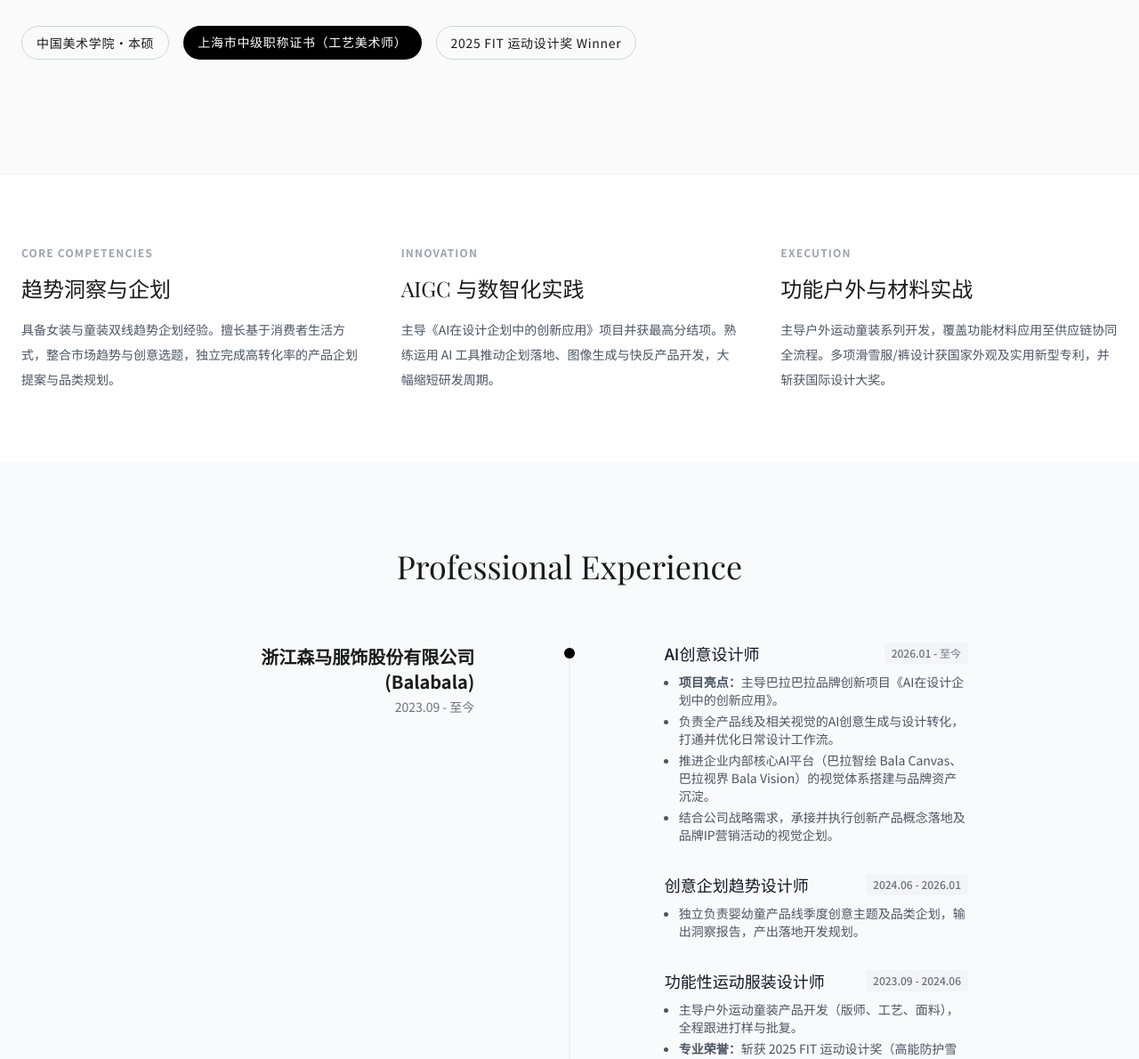
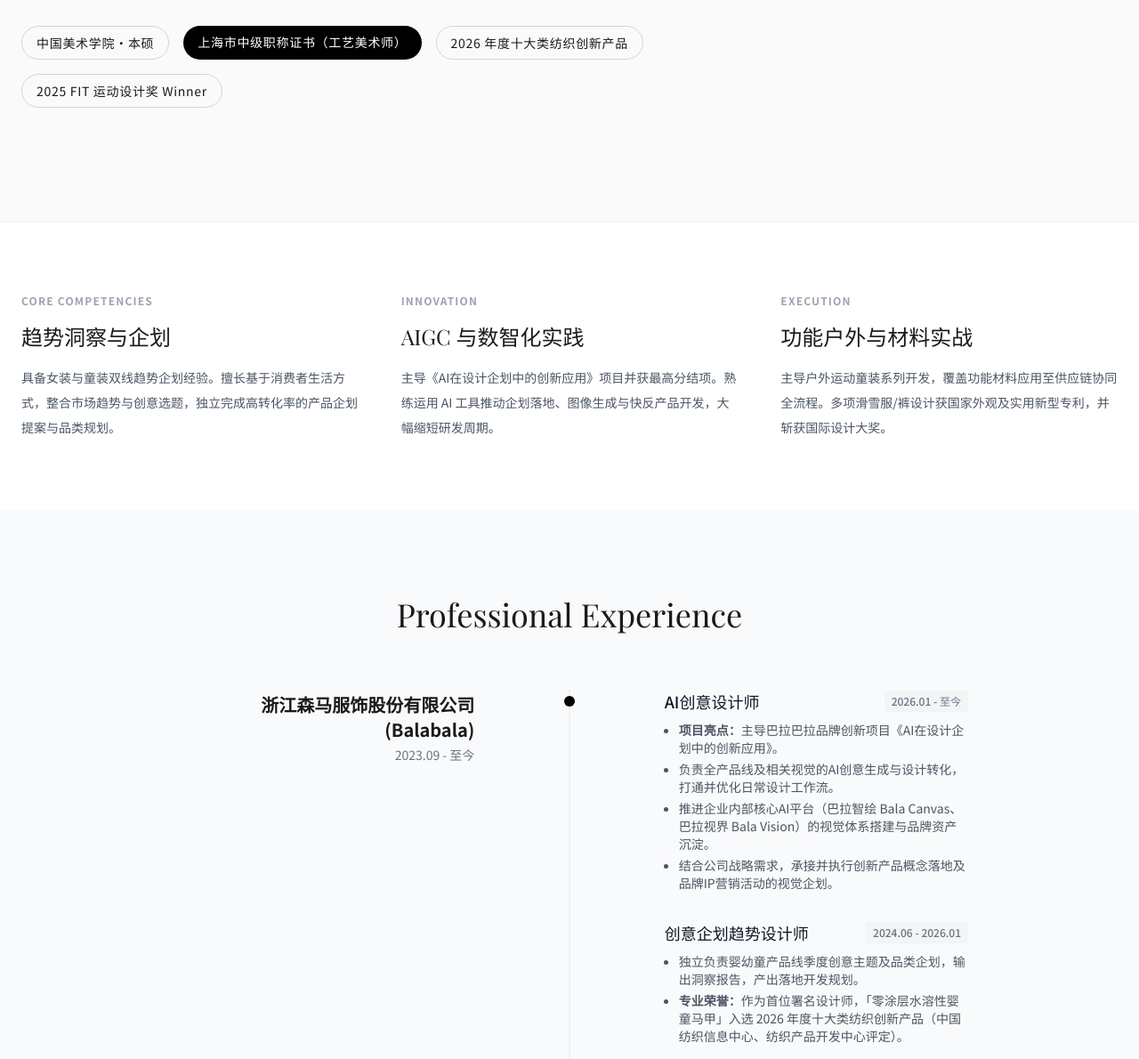
Before and after one commit to nagaminenewquist-source/Profile, a plain HTML site: page index.html in a window 1280 px wide. Shown: the part 407-1597 px from the top of the page at 89% size. Drawn offline with nearby package versions, Linux system fonts and the light colour scheme; a web font is replaced by a local one.

Commit message:
Add 2026 Top Ten Innovative Textile Products award
Co-Authored-By: Claude Opus 5.5 <noreply@anthropic.com>

```diff
--- a/index.html
+++ b/index.html
@@ -156,6 +156,7 @@
             <div class="flex flex-wrap gap-4 text-sm tracking-wider">
                 <span class="px-4 py-2 border border-gray-300 rounded-full">中国美术学院·本硕</span>
                 <span class="px-4 py-2 bg-black text-white rounded-full">上海市中级职称证书（工艺美术师）</span>
+                <span class="px-4 py-2 border border-gray-300 rounded-full">2026 年度十大类纺织创新产品</span>
                 <span class="px-4 py-2 border border-gray-300 rounded-full">2025 FIT 运动设计奖 Winner</span>
             </div>
         </div>
@@ -226,6 +227,7 @@
                                 </div>
                                 <ul class="text-sm text-gray-600 list-disc list-outside ml-4 space-y-1">
                                     <li>独立负责婴幼童产品线季度创意主题及品类企划，输出洞察报告，产出落地开发规划。</li>
+                                    <li><strong>专业荣誉：</strong>作为首位署名设计师，「零涂层水溶性婴童马甲」入选 2026 年度十大类纺织创新产品（中国纺织信息中心、纺织产品开发中心评定）。</li>
                                 </ul>
                             </div>
 
@@ -689,6 +691,8 @@
                 '中国美术学院·本硕': 'China Academy of Art · BFA & MFA',
                 '上海市中级职称证书（工艺美术师）': 'Shanghai-Certified Arts & Crafts Designer',
                 '2025 FIT 运动设计奖 Winner': '2025 FIT Sports Design Awards · Winner',
+                '2026 年度十大类纺织创新产品': '2026 Top Ten Innovative Textile Products',
+                '作为首位署名设计师，「零涂层水溶性婴童马甲」入选 2026 年度十大类纺织创新产品（中国纺织信息中心、纺织产品开发中心评定）。': 'As lead-credited designer, the Zero-Coating Water-Soluble Baby Vest was selected as one of the 2026 Top Ten Innovative Textile Products (China Textile Information Center & Textile Product Development Center).',
                 '趋势洞察与企划': 'Trend Insight & Planning',
                 '具备女装与童装双线趋势企划经验。擅长基于消费者生活方式，整合市场趋势与创意选题，独立完成高转化率的产品企划提案与品类规划。': 'Experienced in trend planning across womenswear and childrenswear. I translate consumer lifestyles and market signals into compelling product concepts and high-conversion category plans.',
                 'AIGC 与数智化实践': 'AIGC & Digital Innovation',
```
